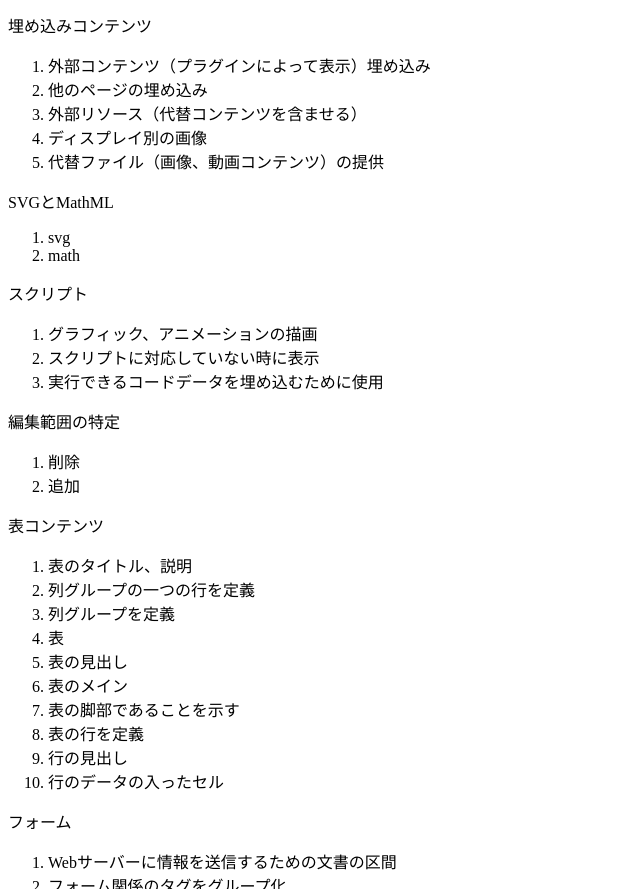
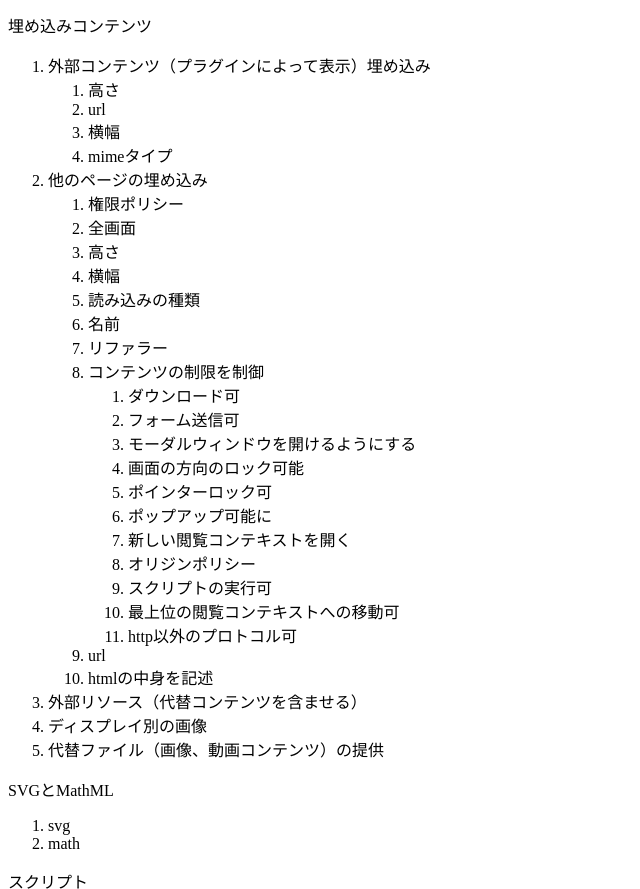
Before and after one commit to Arisinmu/Arisinmu.github.io, a plain HTML site: page index.html in a window 1280 px wide. Shown: the part 3621-4510 px from the top of the page, without its empty margins (0-640 px from the left). Drawn offline with Linux system fonts and the light colour scheme.

Commit message:
Update index.html

```diff
--- a/index.html
+++ b/index.html
@@ -208,7 +208,39 @@
 埋め込みコンテンツ<br>
     <ol>
 <li>外部コンテンツ（プラグインによって表示）埋め込み</li>
+       <ol>
+        <li>高さ</li>
+      <li>url</li>
+        <li>横幅</li>
+        <li>mimeタイプ</li>
+      </ol>
 <li>他のページの埋め込み</li>
+       <ol>
+        <li>権限ポリシー</li>
+      <li>全画面</li>
+        <li>高さ</li>
+        <li>横幅</li>
+            <li>読み込みの種類</li>
+         <li>名前</li>
+         <li>リファラー</li>
+         <li>コンテンツの制限を制御</li>
+          <ol>
+        <li>ダウンロード可</li>
+      <li>フォーム送信可</li>
+        <li>モーダルウィンドウを開けるようにする</li>
+        <li>画面の方向のロック可能</li>
+            <li>ポインターロック可</li>
+            <li>ポップアップ可能に</li>
+            <li>新しい閲覧コンテキストを開く</li>
+            <li>オリジンポリシー</li>
+            <li>スクリプトの実行可</li>
+            <li>最上位の閲覧コンテキストへの移動可</li>
+            <li>http以外のプロトコル可</li>
+      </ol>
+         <li>url</li>
+         <li>htmlの中身を記述</li>
+
+      </ol>
 <li>外部リソース（代替コンテンツを含ませる）</li>
 <li>ディスプレイ別の画像</li>
 <li>代替ファイル（画像、動画コンテンツ）の提供</li>
```
